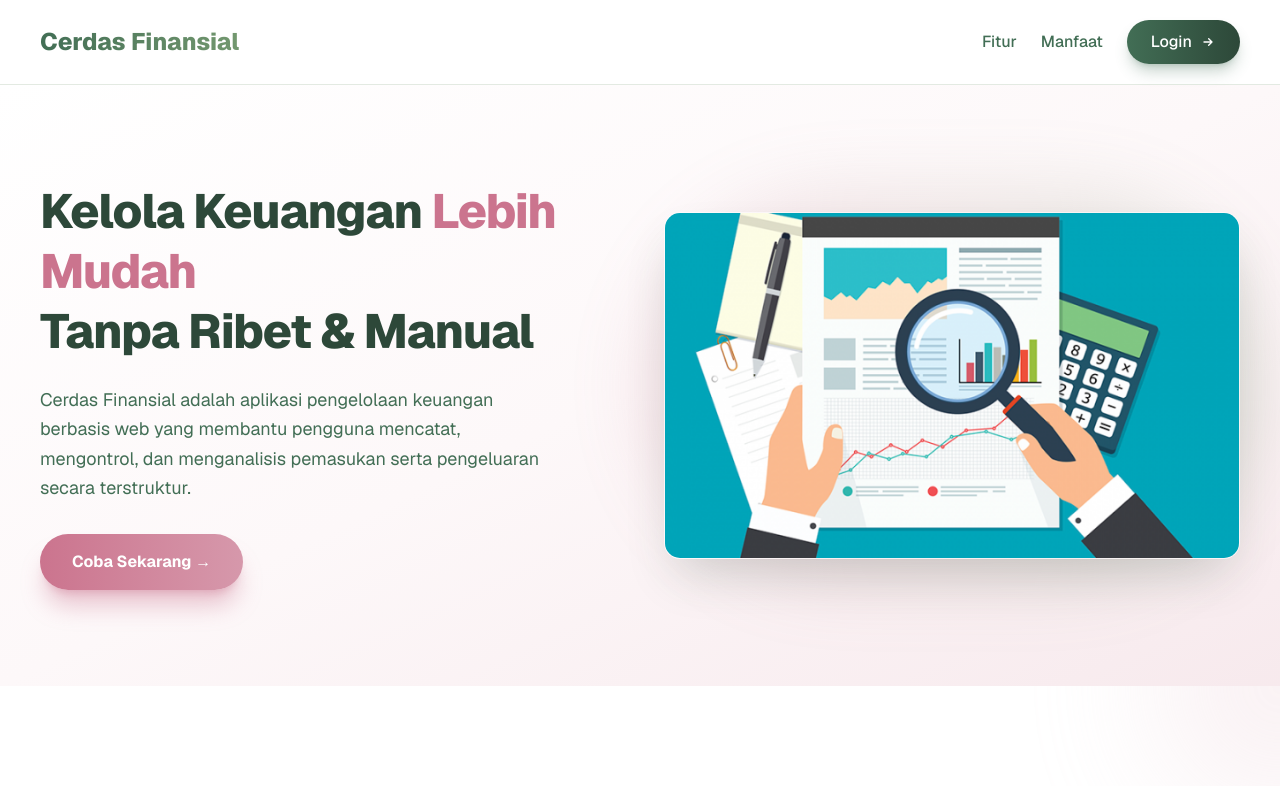
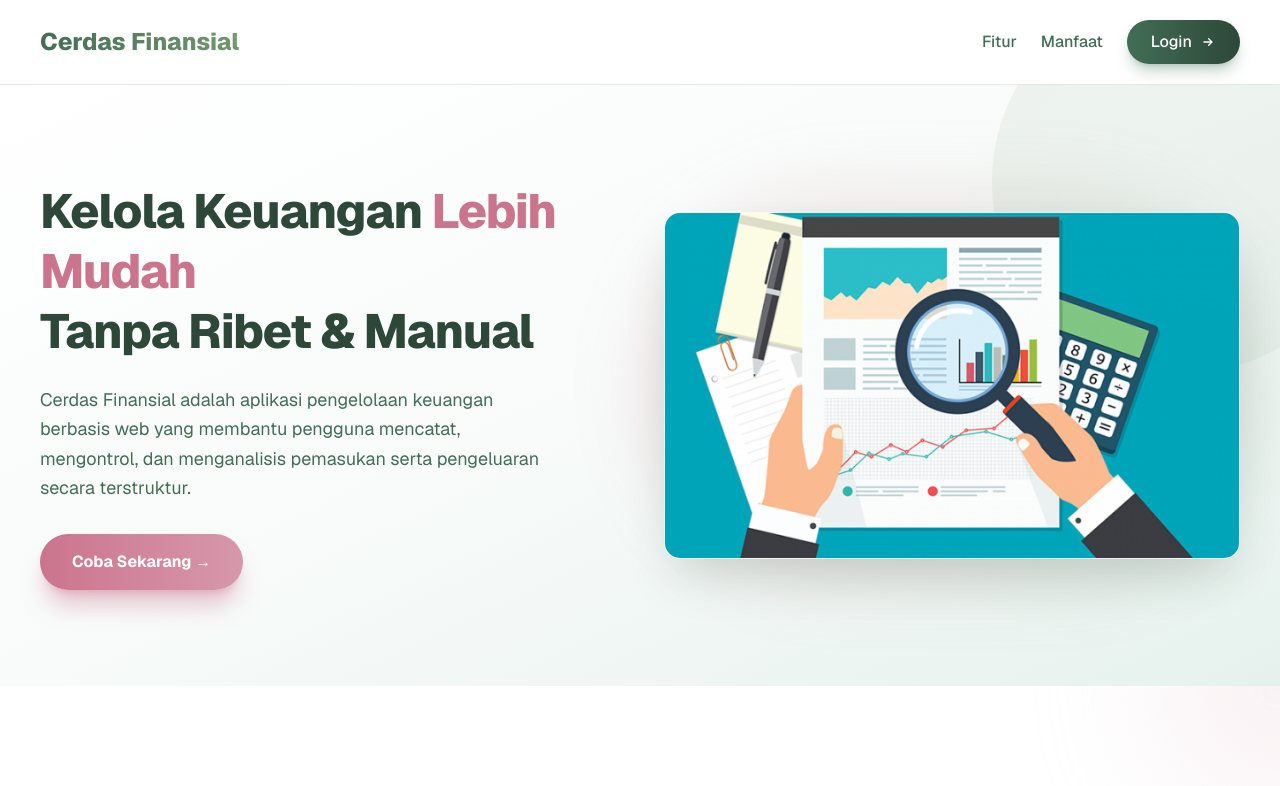
Before and after one commit to loishaard21/project_keuangan_yesoryes, a Next.js app in the folder frontend/: page / in a window 1280 px wide. Shown: the top 786 px of the page. Built offline with nearby package versions, Linux system fonts and the light colour scheme.

Commit message:
kevin: menambah effect background

```diff
--- a/frontend/app/homepage/page.tsx
+++ b/frontend/app/homepage/page.tsx
@@ -68,7 +68,12 @@ export default function HomePage() {
       </header>
 
       {/* ================= HERO ================= */}
-      <section className="grid md:grid-cols-2 gap-12 px-10 py-24 items-center bg-gradient-to-br from-white via-[#FDF8F9] to-[#EED4DB]/40">
+      <section
+        ref={heroRef}
+        className="grid md:grid-cols-2 gap-12 px-6 md:px-10 py-20 md:py-24 items-center bg-gradient-to-br from-white via-[#F8FBFA] to-[#E6F1ED] relative overflow-hidden"
+      >
+        {/* Animated background elements */}
+        <div className="absolute -top-24 -right-24 w-96 h-96 bg-gradient-to-br from-[#73986F]/10 to-[#426E55]/5 rounded-full animate-pulse-slow"></div>
         <div>
           <h2 className="text-5xl font-extrabold text-[#2D4839] leading-tight mb-6 tracking-tight">
             Kelola Keuangan <span className="text-[#CB748E]">Lebih Mudah</span> <br />
```
Also changed, not shown: 1 other file (tests, documents, lock files or other folders).
